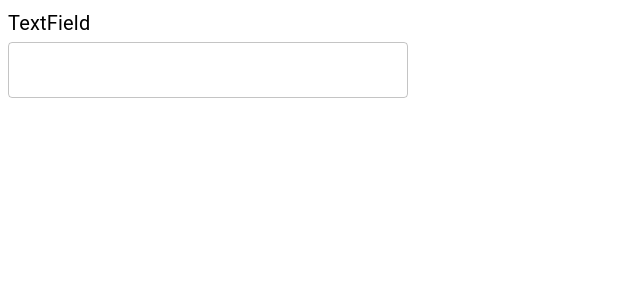
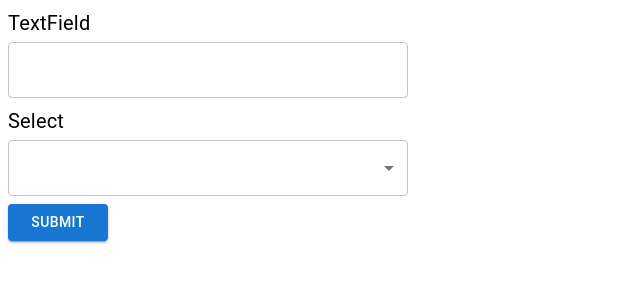
Before and after one commit to KazukiHayase/RHF-MUI-sample, a React (Vite) app: page / in a window 1280 px wide. Shown: the top 300 px of the page, without its empty margins (0-640 px from the left). Built offline with nearby package versions, Linux system fonts and the light colour scheme.

Commit message:
add Select

```diff
--- a/src/App.tsx
+++ b/src/App.tsx
@@ -1,23 +1,33 @@
 import Box from '@mui/material/Box/Box';
-import { useForm } from 'react-hook-form';
+import Button from '@mui/material/Button/Button';
+import { SubmitHandler, useForm } from 'react-hook-form';
+import { SelectController } from './components/Form/SelectController';
 import { TextFieldController } from './components/Form/TextFieldController';
 
 type Form = {
   textField: string;
+  select: number | '';
 };
 
 function App() {
   const {
     register,
+    control,
     formState: { errors },
+    handleSubmit,
   } = useForm<Form>({
     defaultValues: {
       textField: '',
+      select: '',
     },
   });
 
+  const onSubmit: SubmitHandler<Form> = (data) => {
+    console.log(data);
+  };
+
   return (
-    <Box sx={{ width: 400 }}>
+    <Box sx={{ display: 'flex', flexDirection: 'column', gap: 1, width: 400 }}>
       <TextFieldController<Form>
         registration={register('textField')}
         textField={{
@@ -27,6 +37,31 @@ function App() {
           },
         }}
       />
+      <SelectController<Form>
+        controller={{
+          name: 'select',
+          control,
+        }}
+        select={{
+          fieldWrapper: {
+            label: 'Select',
+            errorMessage: errors.select?.message,
+          },
+          muiTextField: undefined,
+          options: [
+            { label: '選択肢1', value: 1 },
+            { label: '選択肢2', value: 2 },
+            { label: '選択肢3', value: 3 },
+          ],
+        }}
+      />
+      <Button
+        variant="contained"
+        sx={{ width: 100 }}
+        onClick={handleSubmit(onSubmit)}
+      >
+        Submit
+      </Button>
     </Box>
   );
 }
--- /dev/null
+++ b/src/components/Form/Select.tsx
@@ -0,0 +1,29 @@
+import MenuItem from '@mui/material/MenuItem';
+import TextField, { TextFieldProps } from '@mui/material/TextField';
+
+import { FieldWrapper, FieldWrapperPassThroughProps } from './FieldWrapper';
+import { Options } from './types';
+
+export type SelectProps<T extends number | string = number> = {
+  fieldWrapper: FieldWrapperPassThroughProps;
+  muiTextField?: TextFieldProps;
+  options: Options<T>;
+};
+
+export const Select = <T extends number | string = number>({
+  fieldWrapper,
+  muiTextField,
+  options,
+}: SelectProps<T>): JSX.Element => {
+  return (
+    <FieldWrapper {...fieldWrapper}>
+      <TextField select error={!!fieldWrapper?.errorMessage} {...muiTextField}>
+        {options.map(({ label, value }) => (
+          <MenuItem key={value} value={value}>
+            {label}
+          </MenuItem>
+        ))}
+      </TextField>
+    </FieldWrapper>
+  );
+};
--- /dev/null
+++ b/src/components/Form/SelectController.tsx
@@ -0,0 +1,46 @@
+import {
+  FieldPathByValue,
+  FieldValues,
+  useController,
+  UseControllerProps,
+} from 'react-hook-form';
+
+import { Select, SelectProps } from './Select';
+
+type SelectControllerProps<
+  TFieldValues extends FieldValues,
+  TValue extends number | string | '',
+> = {
+  controller: UseControllerProps<
+    TFieldValues,
+    FieldPathByValue<TFieldValues, TValue>
+  >;
+  select: SelectProps<TValue>;
+};
+
+export const SelectController = <
+  TFieldValues extends FieldValues,
+  TValue extends number | string | '' = number | '',
+>({
+  controller,
+  select: { fieldWrapper, muiTextField, options },
+}: SelectControllerProps<TFieldValues, TValue>): JSX.Element => {
+  const {
+    field,
+    fieldState: { error },
+  } = useController(controller);
+
+  return (
+    <Select
+      fieldWrapper={{
+        ...fieldWrapper,
+        errorMessage: error?.message,
+      }}
+      muiTextField={{
+        ...muiTextField,
+        ...field,
+      }}
+      options={options}
+    />
+  );
+};
--- a/src/components/Form/TextFieldController.tsx
+++ b/src/components/Form/TextFieldController.tsx
@@ -6,7 +6,7 @@ import {
 
 import { TextField, TextFieldProps } from './TextField';
 
-export type TextFieldControllerProps<TFieldValues extends FieldValues> = {
+type TextFieldControllerProps<TFieldValues extends FieldValues> = {
   registration: UseFormRegisterReturn<FieldPathByValue<TFieldValues, string>>;
   textField: TextFieldProps;
 };
--- /dev/null
+++ b/src/components/Form/types.ts
@@ -0,0 +1,2 @@
+export type Option<T> = { label: string; value: T };
+export type Options<T> = Option<T>[];
```
